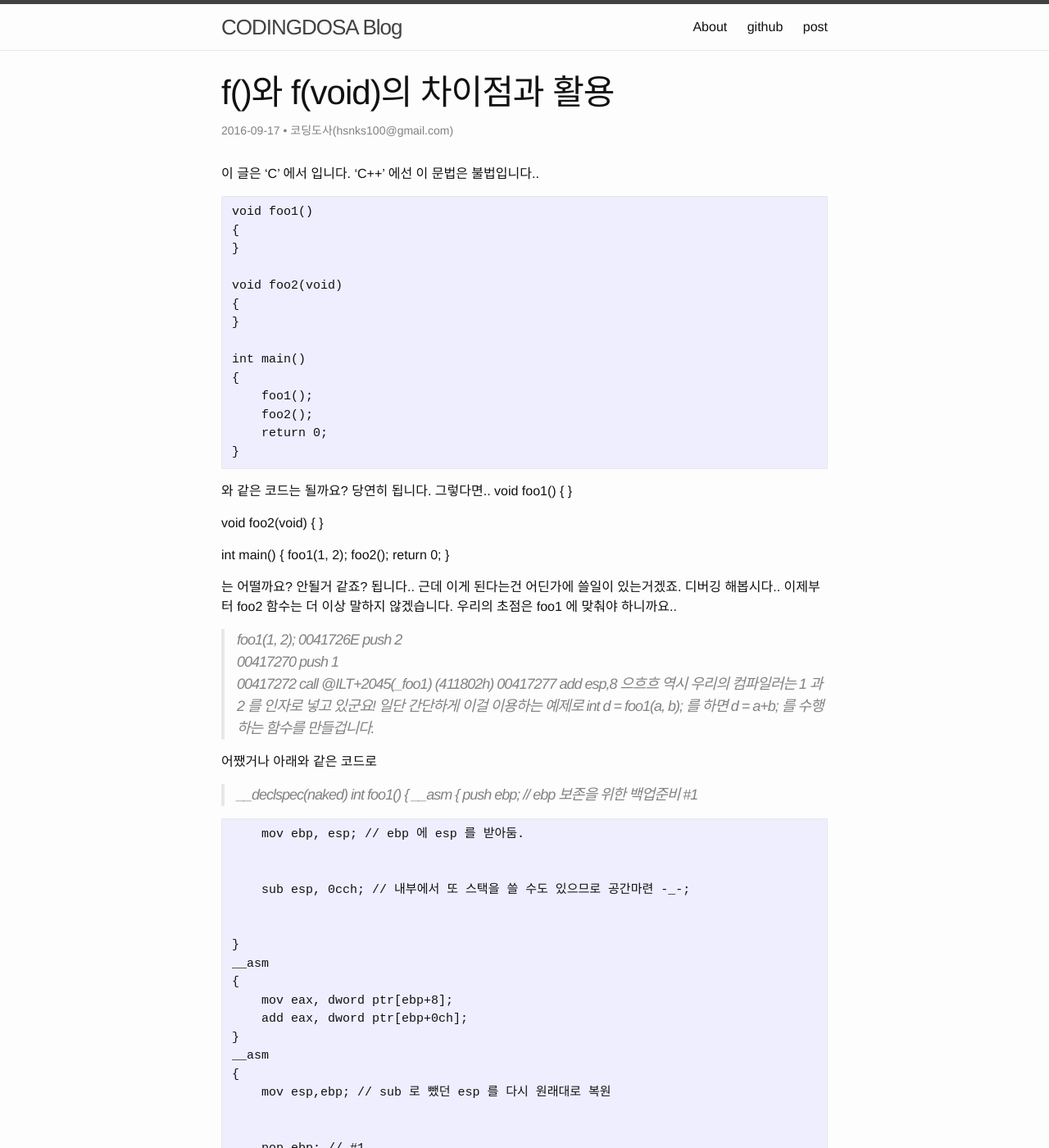
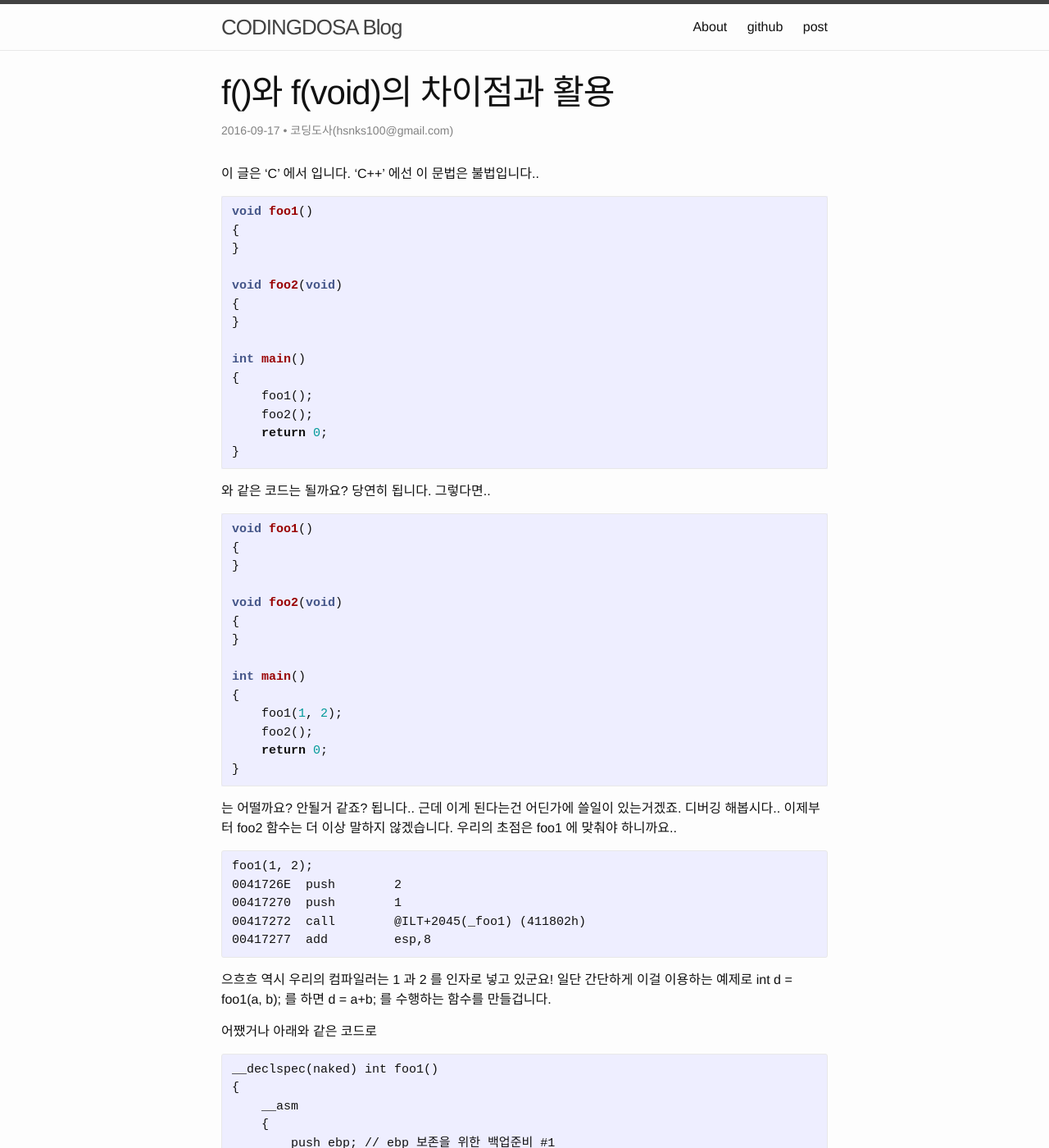
Before and after one commit to hsnks100/hsnks100.github.io.bak, a Jekyll site: the page built from _posts/2016-09-17-f()와-f(void)의-차이점과-활용.markdown, in a window 1280 px wide and 1400 px high. Shown: the whole window at 82% size. Built offline with Jekyll 4.4.1, drawn with Linux system fonts in a browser that asks for light colours; comment, search, counter and statistics services are not loaded; some of the changed text lies outside the part shown.

Commit message:
update post

````diff
--- a/_posts/2016-09-17-f()와-f(void)의-차이점과-활용.markdown
+++ b/_posts/2016-09-17-f()와-f(void)의-차이점과-활용.markdown
@@ -14,7 +14,7 @@
 
 
 
-``` html
+``` cpp
 void foo1()
 {
 }
@@ -34,6 +34,8 @@
 
 
 와 같은 코드는 될까요? 당연히 됩니다. 그렇다면..
+
+``` cpp
 void foo1()
 {
 }
@@ -48,24 +50,30 @@
     foo2();
     return 0;
 }
+```
 
 
 는 어떨까요? 안될거 같죠? 됩니다..
 근데 이게 된다는건 어딘가에 쓸일이 있는거겠죠. 디버깅 해봅시다..
 이제부터 foo2 함수는 더 이상 말하지 않겠습니다. 우리의 초점은 foo1 에 맞춰야 하니까요..
 
->foo1(1, 2);
+``` asm
+foo1(1, 2);
 0041726E  push        2
 00417270  push        1
 00417272  call        @ILT+2045(_foo1) (411802h)
 00417277  add         esp,8
+```
+
+
 으흐흐 역시 우리의 컴파일러는 1 과 2 를 인자로 넣고 있군요!
 일단 간단하게 이걸 이용하는 예제로 int d = foo1(a, b); 를 하면
 d = a+b; 를 수행하는 함수를 만들겁니다.
 
 어쨌거나 아래와 같은 코드로
 
->__declspec(naked) int foo1()
+``` asm
+__declspec(naked) int foo1()
 {
     __asm
     {
@@ -102,6 +110,7 @@
     return 0;
 }
 
+```
 
 
 2005년 어느날 작성
````
